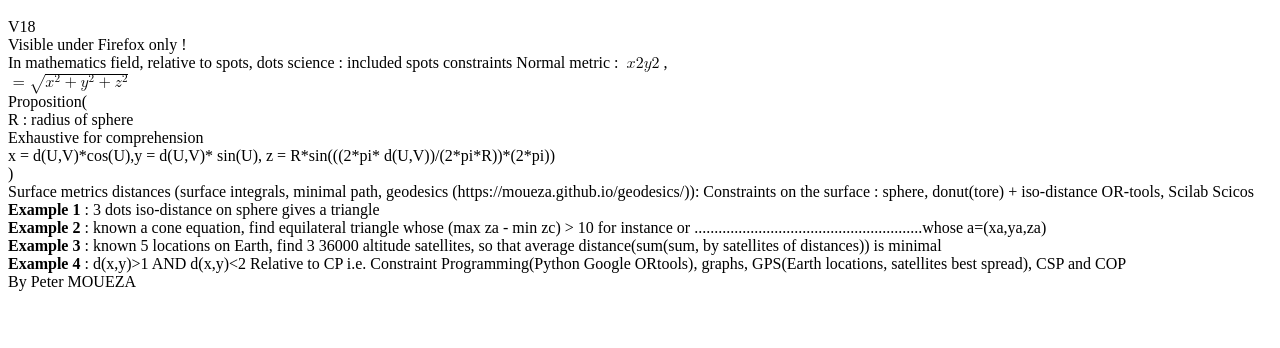
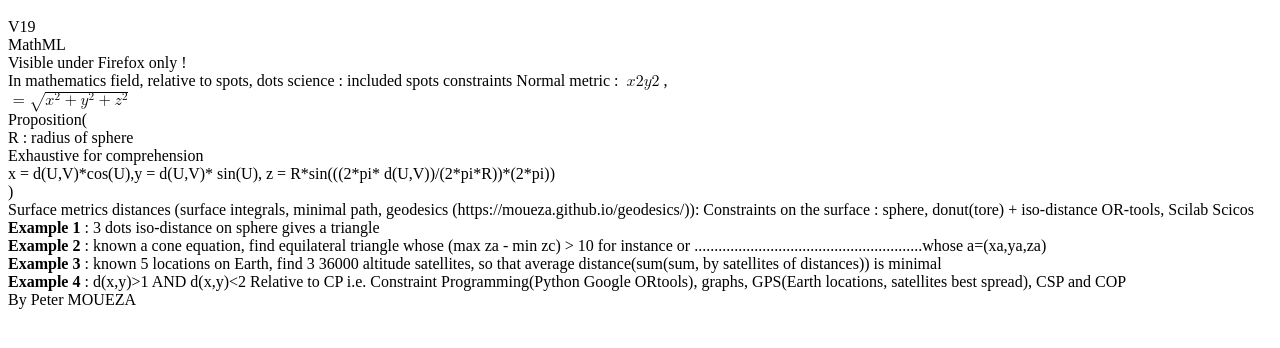
Before and after one commit to Homniserv/pointillism, a plain HTML site: page index.html in a window 1280 px wide. Shown: the part 48-396 px from the top of the page. Drawn offline with Linux system fonts and the light colour scheme.

Commit message:
V19 : MathML indexation

```diff
--- a/index.html
+++ b/index.html
@@ -6,7 +6,9 @@
 </head>
 <body>
 <h1>Pointillism</h1>
-V18
+V19
+	<br>
+	MathML
 	<br>
  Visible under Firefox only !
   <div>
```
